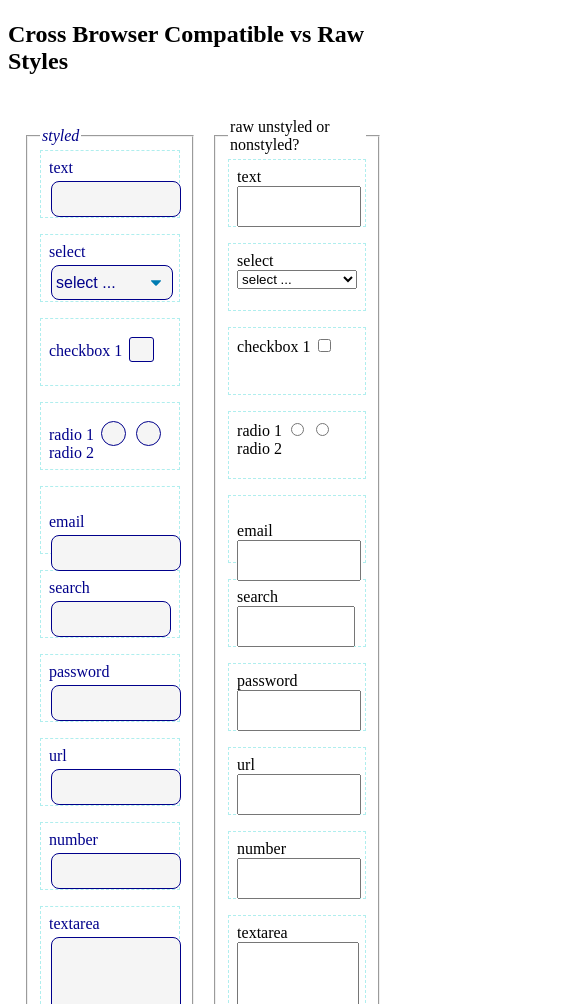
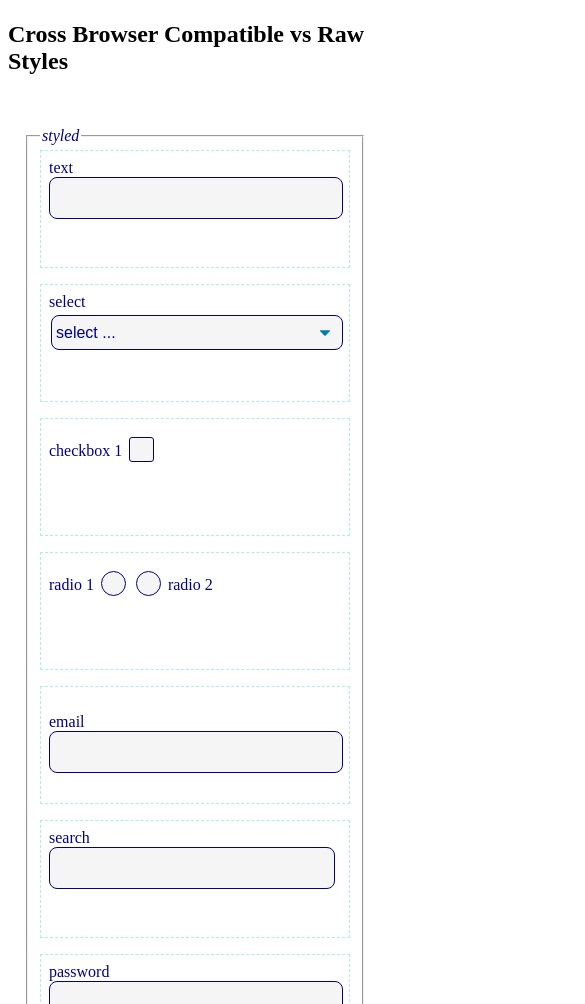
Before and after one commit to mrkristin/mrkristin-form, a plain HTML site: page index.html in a window 390 px wide. Shown: the part 96-1100 px from the top of the page, 585 px wide, since content can reach past the window. Drawn offline with Linux system fonts and the light colour scheme.

Commit message:
media query changes

```diff
--- a/css/mrk-form-layout.css
+++ b/css/mrk-form-layout.css
@@ -21,3 +21,12 @@
 .mrk-flex-left div.txtarea, .mrk-flex-right div.txtarea {
     height: 150px;
 }
+
+@media only screen and (max-width: 600px) {
+    .mrk-flex {
+        flex-direction: column;
+    }
+    .mrk-flex-left div, .mrk-flex-right div {
+        height: 100px;
+    }
+}
--- a/css/mrk-form.css
+++ b/css/mrk-form.css
@@ -203,17 +203,27 @@
  * Simple Mobile Styles using Media queries
  *********************************************************************************************************************/
 @media only screen and (max-width: 600px) {
-    textarea, button, input[type=button], input[type=submit], input[type=reset] {
+    .mrk-form textarea,
+    .mrk-form button,
+    .mrk-form input[type=button],
+    .mrk-form input[type=submit],
+    .mrk-form input[type=reset] {
         width: 100%;
         margin: 3px 0;
     }
-    input[type=text], input[type=email], input[type=search], input[type=password],
-    input[type=url], input[type=number], input[type=range], textarea {
+    .mrk-form input[type=text],
+    .mrk-form input[type=email],
+    .mrk-form input[type=search],
+    .mrk-form input[type=password],
+    .mrk-form input[type=url],
+    .mrk-form input[type=number],
+    .mrk-form input[type=range],
+    .mrk-form textarea {
         width: 98%;
         padding: 11px 1%;
         margin: 0;
     }
-    select {
+    .mrk-form select {
         width: 100%;
         max-width: 100%;
     }
```
